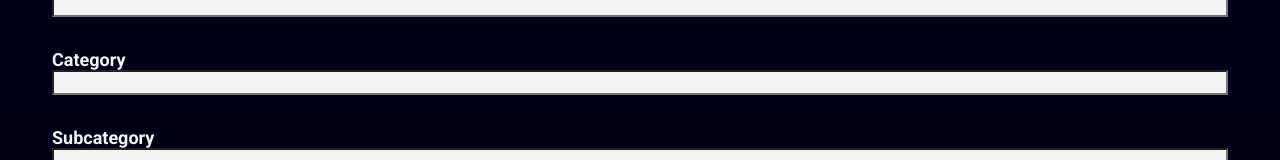
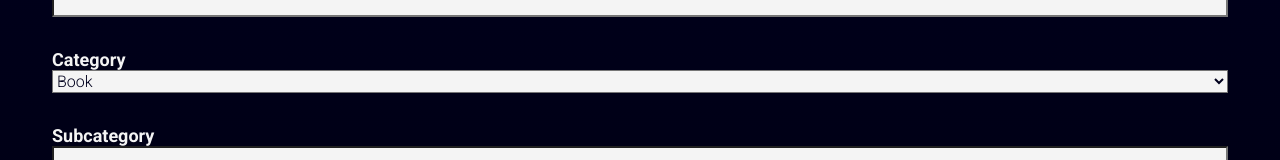
Before and after one commit to maximiliangustmann/capstone-project, a React (Create React App) app: page /create in a window 1280 px wide. Shown: the part 147-307 px from the top of the page. Built offline with nearby package versions, Linux system fonts and the light colour scheme.

Commit message:
Change category input into select

```diff
--- a/src/components/Form.js
+++ b/src/components/Form.js
@@ -64,10 +64,16 @@ export default function Form({
 
       <Label>
         Category
-        <Input
+        <Select
           name="category"
           ref={register({ required: true, pattern: /.*\S.*/ })}
-        />
+        >
+          <option value="book">Book</option>
+          <option value="audiobook">Audiobook</option>
+          <option value="podcast">Podcast</option>
+          <option value="film">Film</option>
+          <option value="series">Series</option>
+        </Select>
       </Label>
       {errors.category && errors.category.type === 'required' && (
         <ErrorMessage>Category is required!</ErrorMessage>
@@ -139,6 +145,15 @@ const Input = styled.input`
   margin: 0;
 `
 
+const Select = styled.select`
+  background-color: var(--main-white);
+  color: var(--main-black);
+  font-size: 16px;
+  font-weight: 300;
+  width: 100%;
+  margin: 0;
+`
+
 const Textarea = styled.textarea`
   background-color: var(--main-white);
   color: var(--main-black);
```
